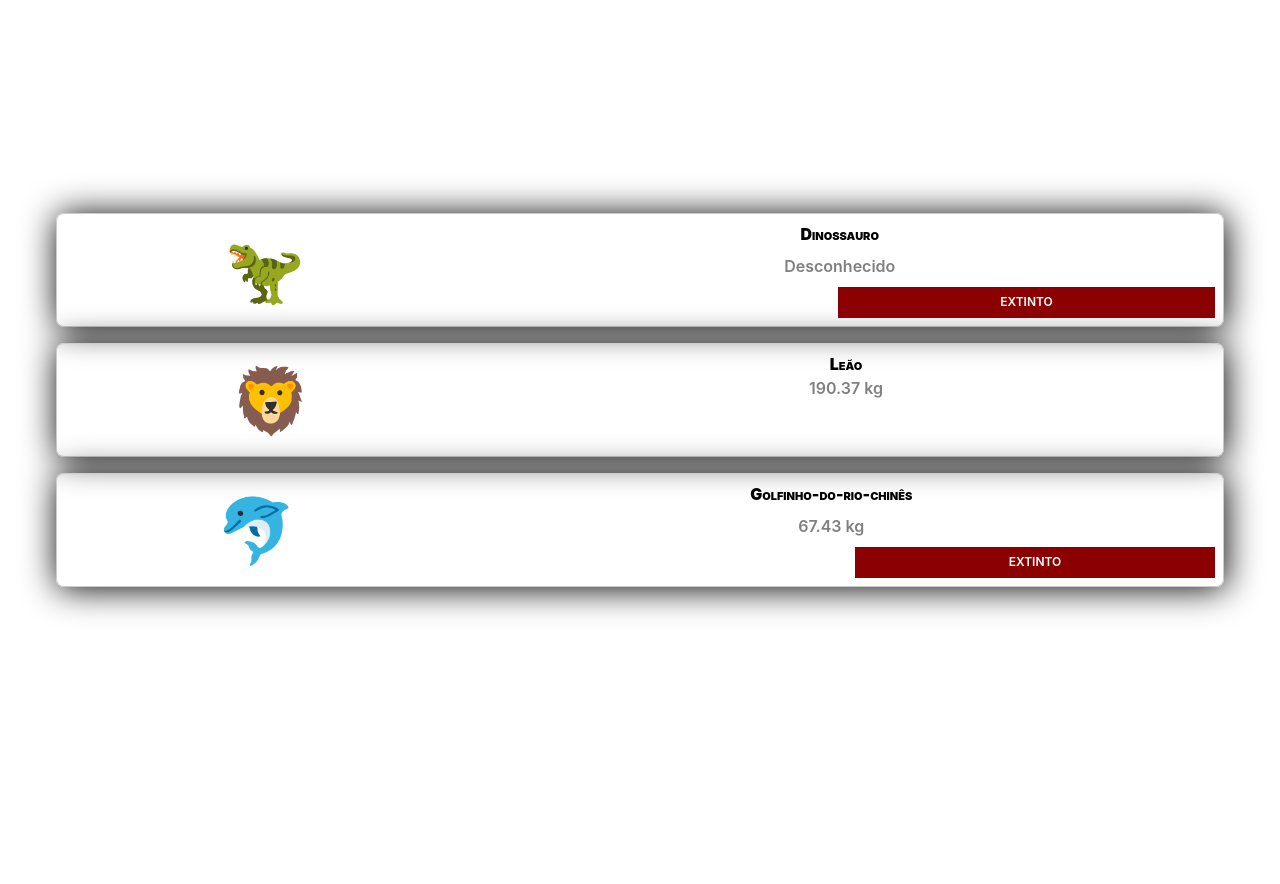
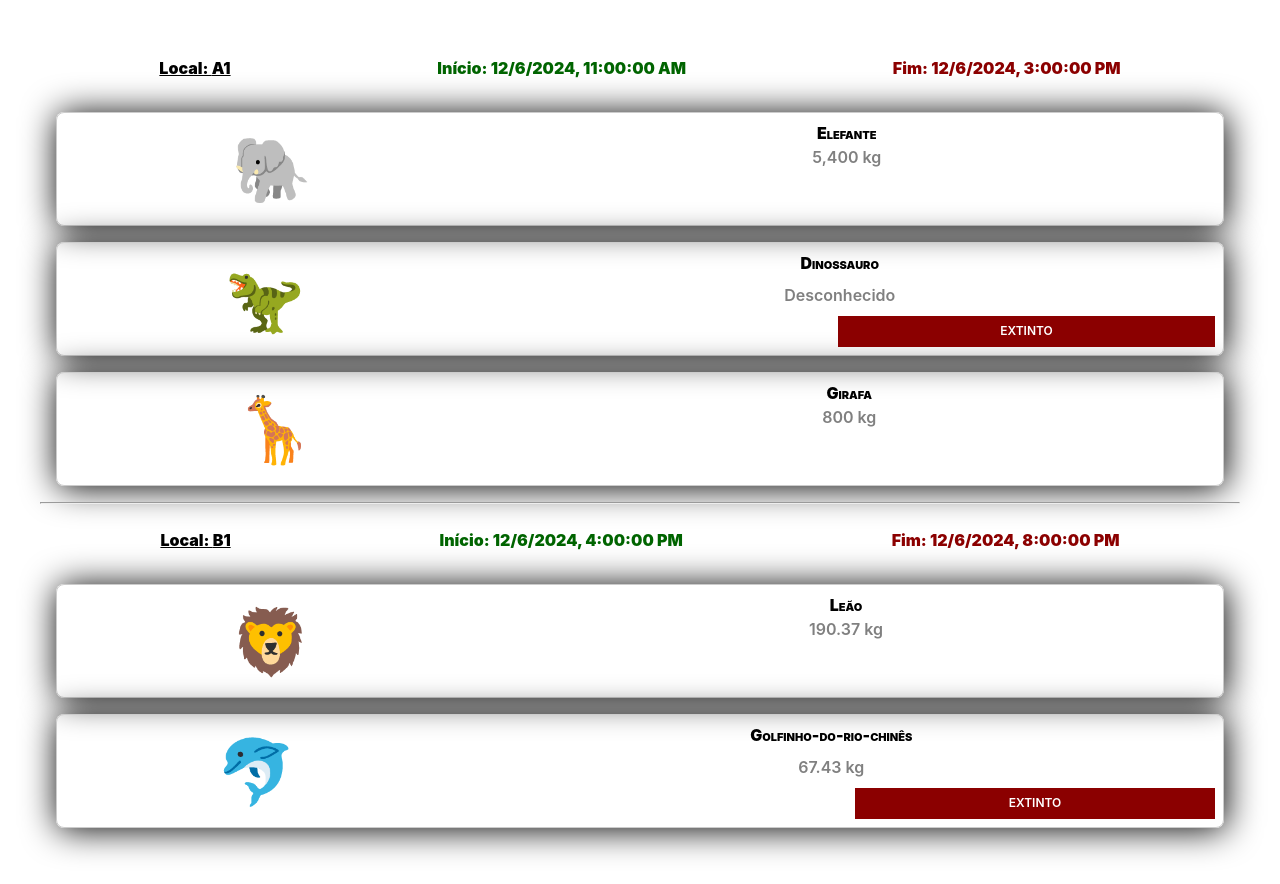
Before and after one commit to ufjf-dcc207/ufjf-dcc207-2024-3-a-atv03-DarlanHenrique, a React (Vite) app: page / in a window 1280 px wide. Before the commit the page ends 800 px from the top, so only its background shows below. Built offline with nearby package versions, Linux system fonts and the light colour scheme.

Commit message:
adding exhibition

```diff
--- a/src/App.tsx
+++ b/src/App.tsx
@@ -1,10 +1,16 @@
 import './App.css'
 import Animal from './Animal'
+import Exhibition from './Exhibition'
 
 function App() {
   return (
       <div className='app'>
+        <Exhibition start={new Date("2024-12-06T08:00:00-03:00")} end={new Date("2024-12-06T12:00:00-03:00")} location='A1' />
+        <Animal icon="🐘" name="Elefante" weight={5400} />
         <Animal icon="🦖" name="Dinossauro" weight={-1} extinct />
+        <Animal icon="🦒" name="Girafa" weight={800} />
+        <hr />
+        <Exhibition start={new Date("2024-12-06T13:00:00-03:00")} end={new Date("2024-12-06T17:00:00-03:00")} location='B1' />
         <Animal icon="🦁" name="Leão" weight={190.37} />
         <Animal icon="🐬" name="Golfinho-do-rio-chinês" weight={67.43} extinct />
       </div>
--- /dev/null
+++ b/src/Exhibition.css
@@ -0,0 +1,19 @@
+.exhibition {
+    font-weight: 900;
+    padding: 1em;
+    display: grid;
+    grid-template-areas: "location start end";
+
+    .start {
+        color: darkgreen;
+        grid-area: start;
+    }
+    .end {
+        color: darkred;
+        grid-area: end;
+    }
+    .location {
+        text-decoration: underline;
+        grid-area: location;
+    }
+}
--- /dev/null
+++ b/src/Exhibition.tsx
@@ -0,0 +1,15 @@
+import "./Exhibition.css"
+
+interface ExhibitionProps {
+    start: Date;
+    end: Date;
+    location: string;
+}
+
+export default function Exhibition({start, end, location} : ExhibitionProps) {
+    return <div className="exhibition">
+        <div className="location">Local: {location}</div>
+        <div className="start">Início: {start.toLocaleString()}</div>
+        <div className="end">Fim: {end.toLocaleString()}</div>
+    </div>
+}
```
